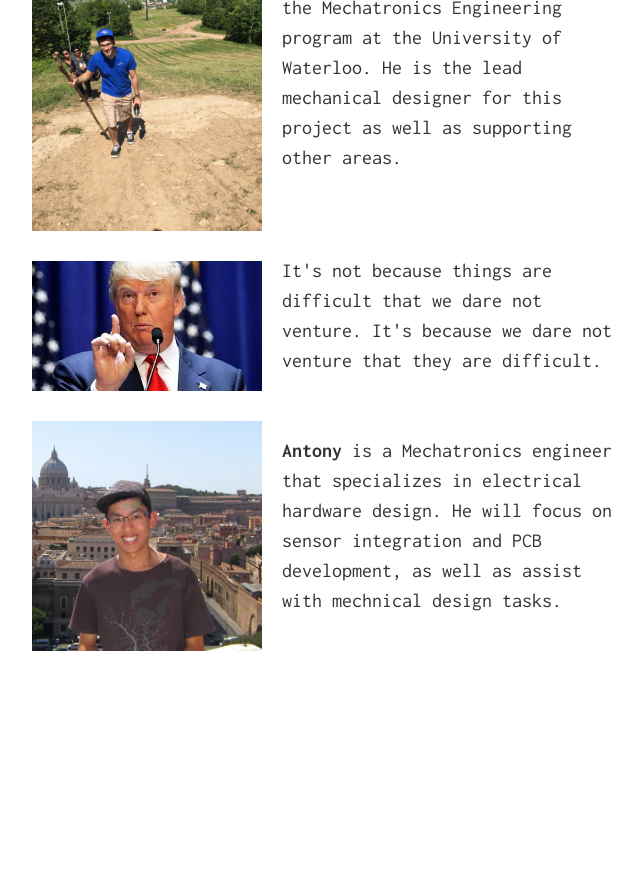
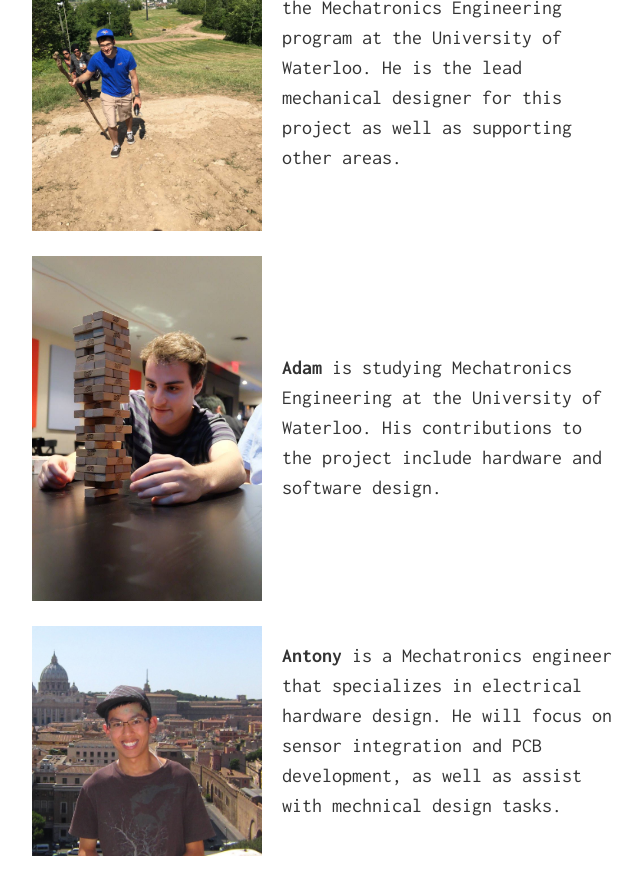
Before and after one commit to projectdense/projectdense.github.io, a Jekyll site: the page built from index.md, in a window 1280 px wide and 900 px high, scrolled down 1050 px. Shown: the top 895 px of the window, without its empty margins (308-950 px from the left). Built offline with Jekyll 4.4.1, drawn with Linux system fonts in a browser that asks for light colours; before the commit the page ends 1821 px from its top, so only the background shows below that.

Commit message:
Adam's bio

```diff
--- a/index.md
+++ b/index.md
@@ -51,8 +51,8 @@ The DENSE team aims to develop a scalable, self-sustaining, low cost device for
 </tr>
 
 <tr>
-<td><img src="assets/trump.jpg"></td>
-<td><p>It's not because things are difficult that we dare not venture. It's because we dare not venture that they are difficult.</p></td>
+<td><img src="assets/adam.jpg"></td>
+<td><b>Adam</b> is studying Mechatronics Engineering at the University of Waterloo. His contributions to the project include hardware and software design. </td>
 </tr>
 
 <tr>
```
Also changed, not shown: assets/adam.jpg (added).
